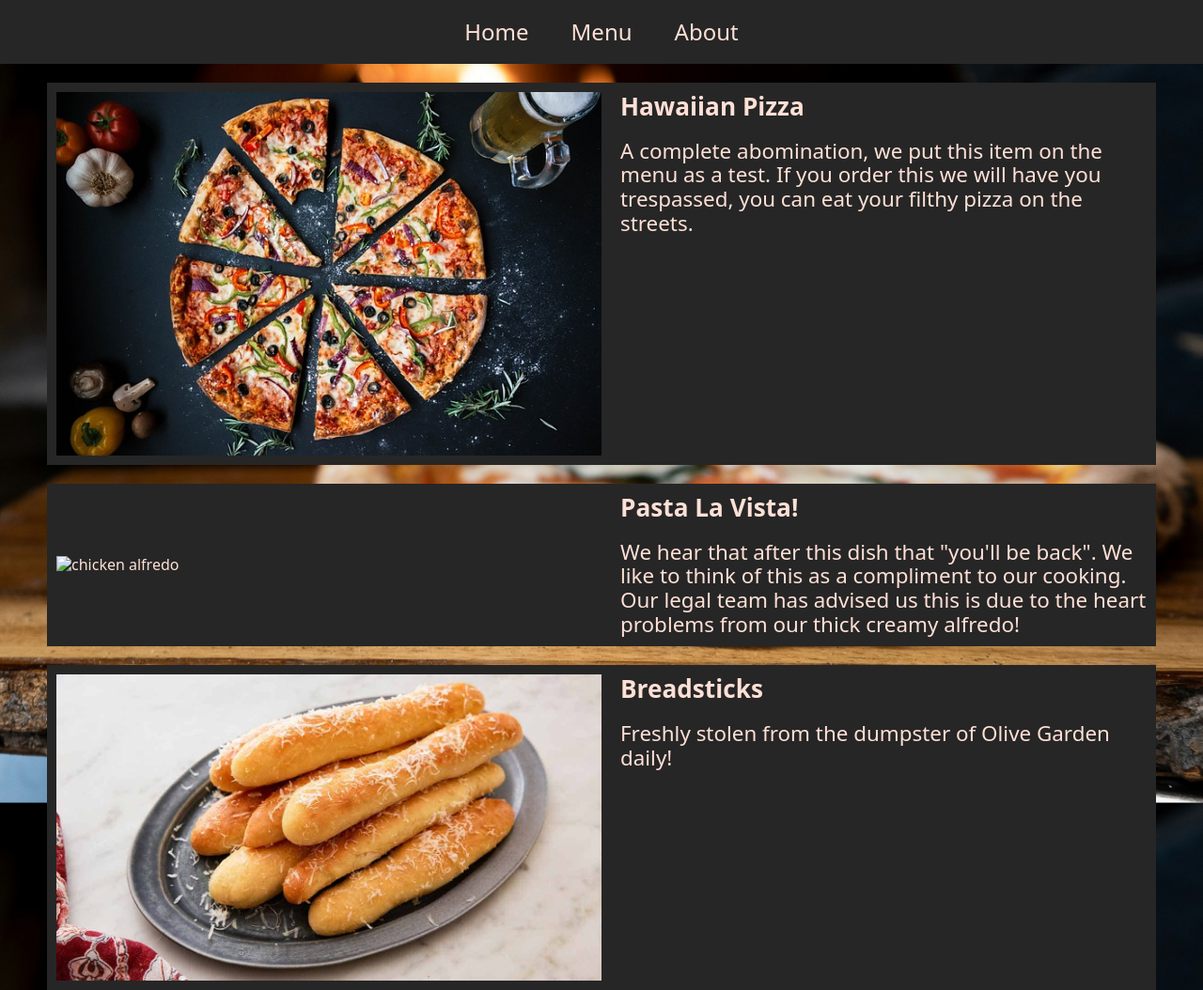
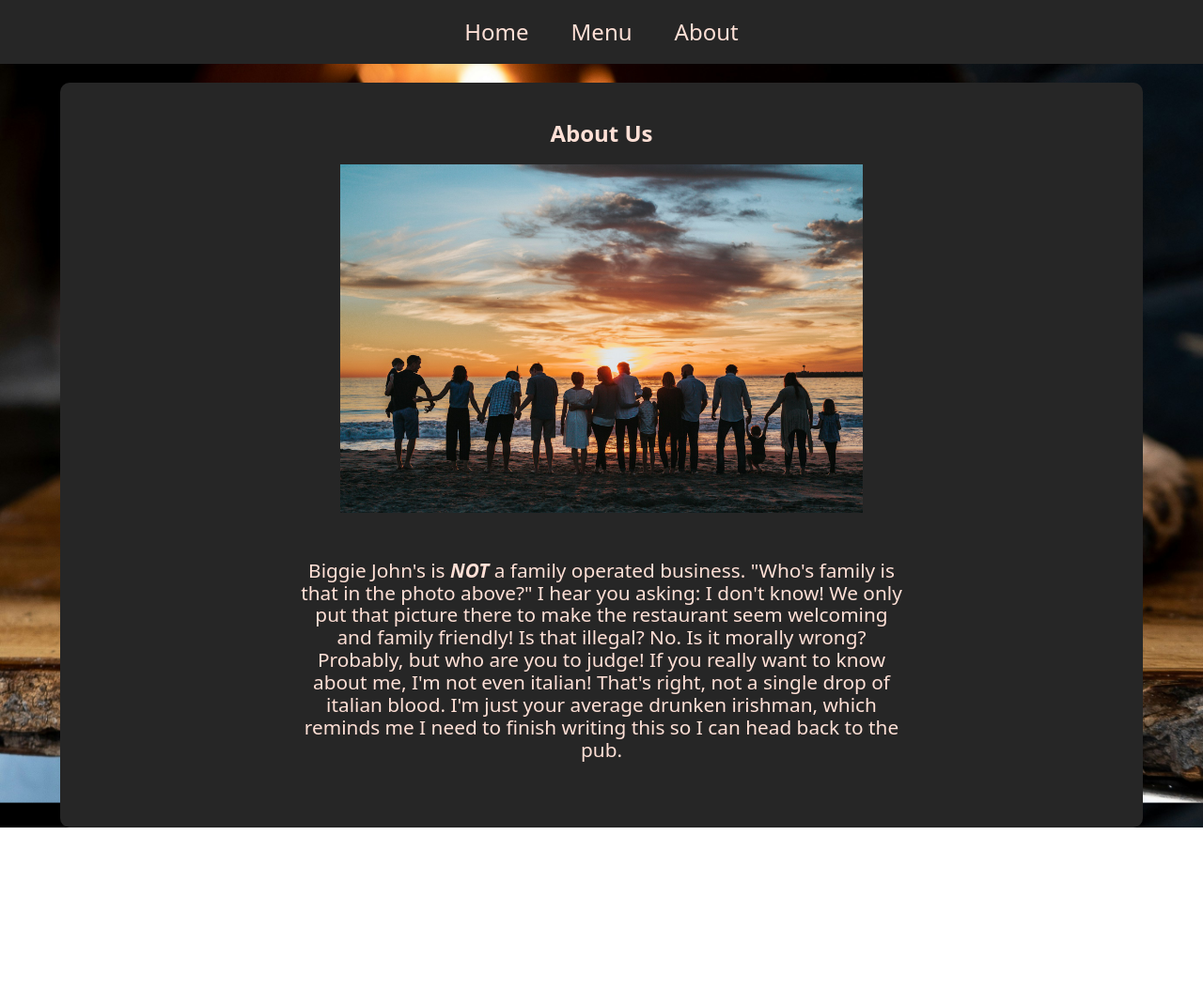
Before and after one commit to JackBogart/restaurant-page, a website built with webpack: page src/index.html in a window 1280 px wide. Shown: the whole page at 94% size. After the commit the page ends 881 px from the top, so only its background shows below. Built offline with nearby package versions, Linux system fonts and the light colour scheme; files whose address does not match are found by name.

Commit message:
Add the about us page
The about us page acts as a quick story behind the restaurant. It was
once again generated dynamically through js.

```diff
--- /dev/null
+++ b/src/css/about.css
@@ -0,0 +1,29 @@
+.about-content {
+    margin: 20px min(5vw, 100px);
+    padding: 20px;
+    background-color: var(--primary-dark-grey);
+    color: var(--primary-font-color);
+    display: flex;
+    flex-direction: column;
+    border-radius: 10px;
+    align-items: center;
+}
+
+.about-content img {
+    width: 50%;
+}
+
+.about-content p {
+    margin: 50px 0px;
+    width: clamp(100px, 50vw, 1000px);
+    text-align: center;
+    font-size: 1.3rem;
+}
+
+.bold {
+    font-weight: bold;
+}
+
+.italic {
+    font-style: italic;
+}
--- a/src/css/menu.css
+++ b/src/css/menu.css
@@ -1,4 +1,4 @@
-#content {
+.menu-content {
     display: grid;
     grid-template-columns: repeat(auto-fit, minmax(600px, 1fr));
     grid-auto-rows: auto;
--- a/src/js/index.js
+++ b/src/js/index.js
@@ -1,7 +1,10 @@
 import 'normalize.css';
 import '../css/style.css';
+// import '../css/about.css';
 import loadHomePage from './load-home';
 import loadMenuPage from './load-menu';
+import loadAboutPage from './load-about';
 
 // loadHomePage();
-loadMenuPage();
+// loadMenuPage();
+loadAboutPage();
--- /dev/null
+++ b/src/js/load-about.js
@@ -0,0 +1,44 @@
+import '../css/about.css';
+import Family from '../img/about-us-family.jpg';
+
+const content = document.querySelector('#content');
+
+export default function load() {
+    content.classList.add('about-content');
+
+    // Create and append the heading
+    const aboutUsHeading = document.createElement('h2');
+    aboutUsHeading.textContent = 'About Us';
+    content.appendChild(aboutUsHeading);
+
+    // Create and append the image
+    const aboutUsImage = document.createElement('img');
+    aboutUsImage.src = Family;
+    aboutUsImage.alt = 'family';
+    content.appendChild(aboutUsImage);
+
+    // Create and append the paragraph
+    const aboutUsParagraph = document.createElement('p');
+
+    // Split the paragraph into parts
+    const aboutUsText1 = document.createTextNode("Biggie John's is ");
+
+    const boldItalicText = document.createElement('span');
+    boldItalicText.classList.add('bold', 'italic');
+    boldItalicText.textContent = 'NOT';
+
+    const aboutUsText2 = document.createTextNode(
+        ' a family operated business. "Who\'s family is that' +
+            ' in the photo above?" I hear you asking: I don\'t know! We only put that picture there to make the' +
+            ' restaurant seem welcoming and family friendly! Is that illegal? No. Is it morally wrong? Probably, but' +
+            " who are you to judge! If you really want to know about me, I'm not even italian! That's right, not a" +
+            " single drop of italian blood. I'm just your average drunken irishman, which reminds me I need to finish" +
+            ' writing this so I can head back to the pub.'
+    );
+
+    aboutUsParagraph.appendChild(aboutUsText1);
+    aboutUsParagraph.appendChild(boldItalicText);
+    aboutUsParagraph.appendChild(aboutUsText2);
+
+    content.appendChild(aboutUsParagraph);
+}
```
Also changed, not shown: src/img/about-us-family.jpg (added).
